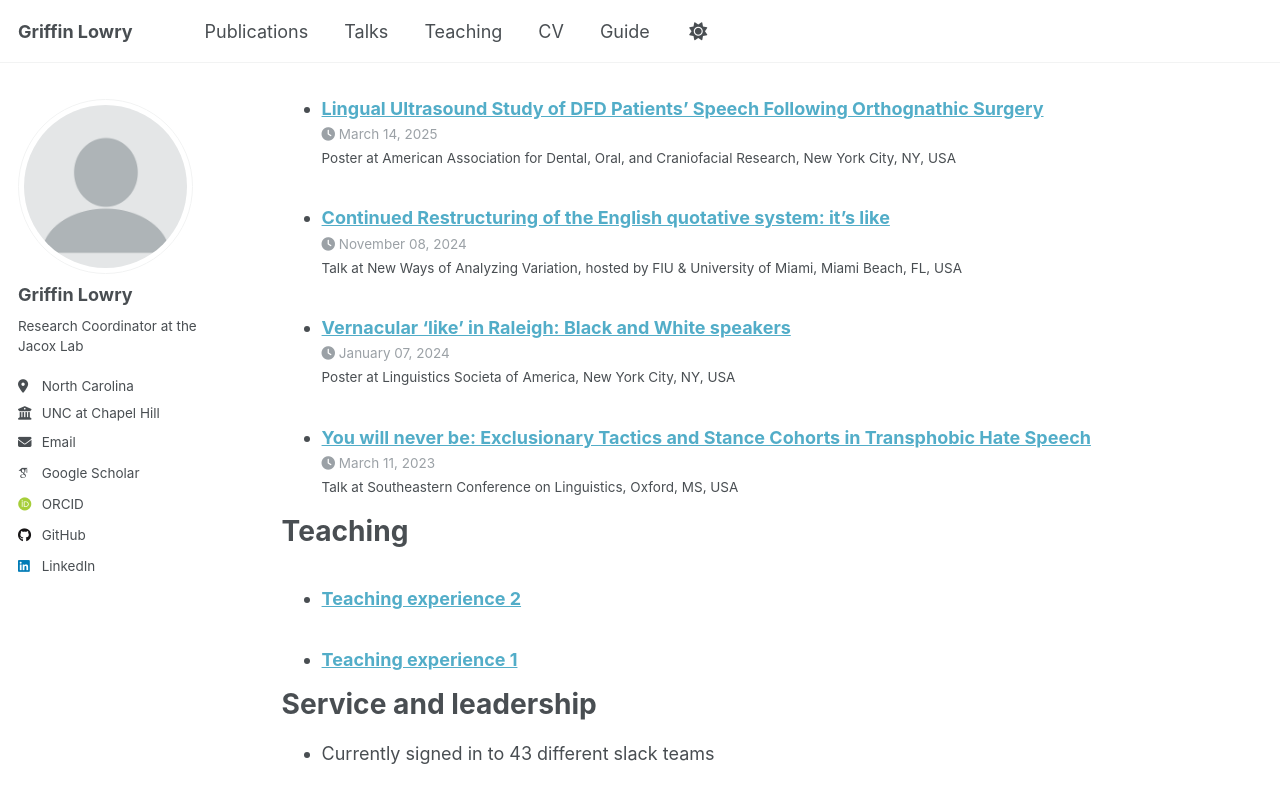
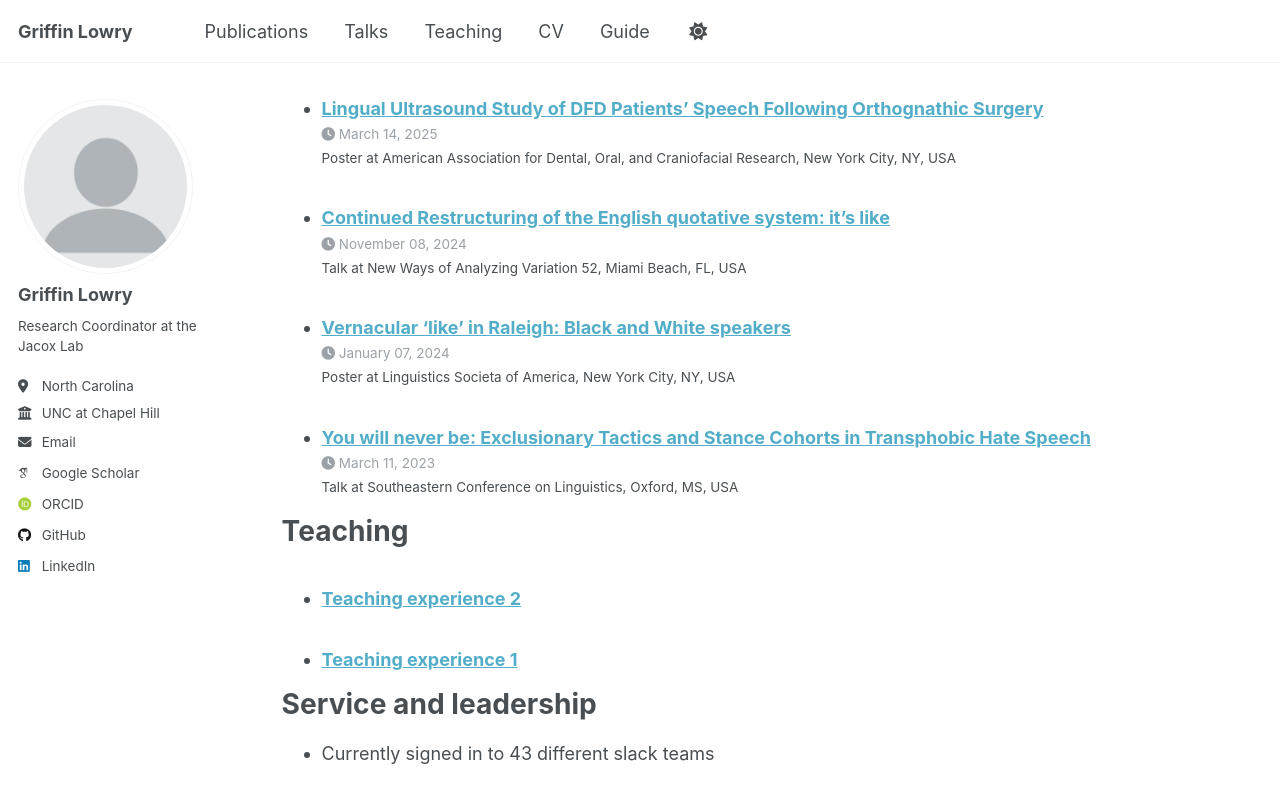
Before and after one commit to griffinlowry/griffinlowry.github.io, a Jekyll site: the page built from _pages/cv.md, in a window 1280 px wide and 900 px high, scrolled down 1232 px. Shown: the top 803 px of the window. Built offline with Jekyll 4.4.1, drawn with Linux system fonts in a browser that asks for light colours; some web fonts are replaced.

Commit message:
Update NWAV_2024_talk.md

```diff
--- a/_talks/NWAV_2024_talk.md
+++ b/_talks/NWAV_2024_talk.md
@@ -3,9 +3,11 @@
 collection: talks
 type: "Talk"
 permalink: /talks/NWAV_2024_talk
-venue: "New Ways of Analyzing Variation, hosted by FIU & University of Miami"
+venue: "New Ways of Analyzing Variation 52"
 date: 2024-11-8
 location: "Miami Beach, FL, USA"
 ---
 
 Presentation exploring the usage of "it's like" in the context of quotative "be like" in English. Co-authored with Jeannene Matthews and Robin Dodsworth.
+
+[Abstract](https://griffinlowry.github.io/files/abstract_nwav_like.pdf)
```
